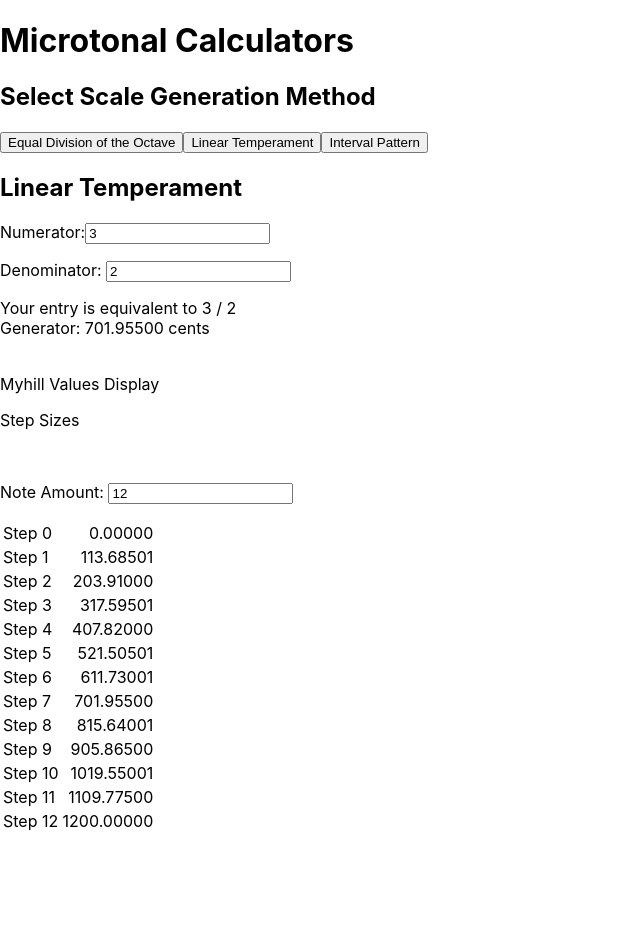
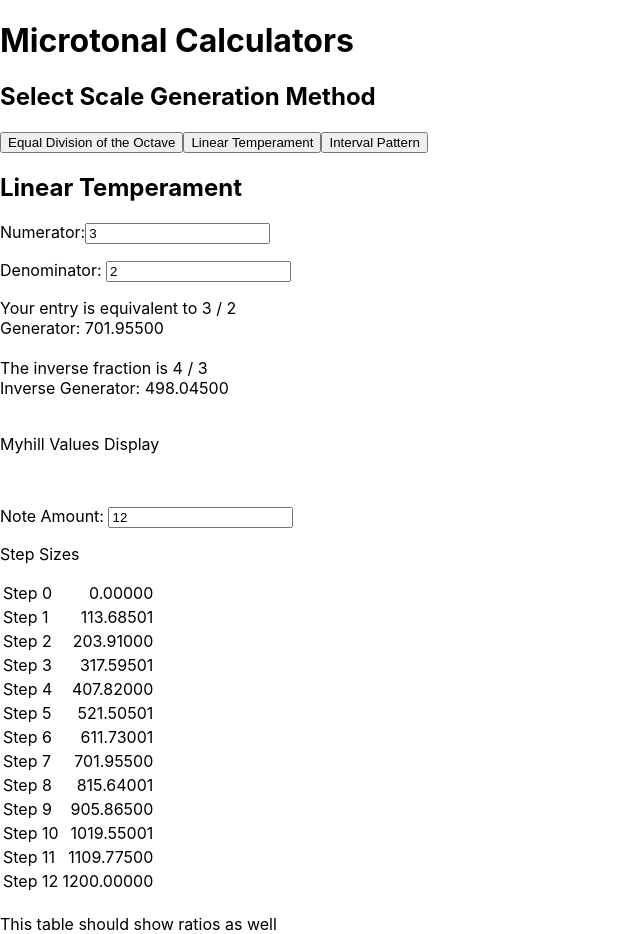
Before and after one commit to zzork/color-horizons-review-temp, a React (Create React App) app: page / in a window 1280 px wide. Both pictures are taken after a click on the button "Linear Temperament". Shown: the whole page, without its empty margins (0-640 px from the left). Before the commit the page ends 834 px from the top, so only its background shows below. Built offline with nearby package versions, Linux system fonts and the light colour scheme.

Commit message:
continuing through calc lt first section

```diff
--- a/src/components/CalcLT.js
+++ b/src/components/CalcLT.js
@@ -77,7 +77,6 @@ export const CalcLT = ({ stateData, setStateData }) => {
       />
       <br />
       <p>Myhill Values Display</p>
-      <p>Step Sizes</p>
       <br />
       <p>
         Note Amount:{" "}
@@ -88,11 +87,14 @@ export const CalcLT = ({ stateData, setStateData }) => {
           defaultValue={stateData[1].noteTotal}
         ></input>
       </p>
+      <p>Step Sizes</p>
       <CalcLTTable
         numerator={stateData[1].calculatedNumerator}
         denominator={stateData[1].calculatedDenominator}
         noteAmount={stateData[1].noteTotal}
       />
+      <br />
+      This table should show ratios as well
     </div>
   );
 };
--- a/src/components/CalcLTReadout.js
+++ b/src/components/CalcLTReadout.js
@@ -1,4 +1,4 @@
-import setLTEquivalentFraction from "../util/setLTEquivalentFraction";
+import getSimplestFraction from "../util/getSimplestFraction";
 import { GetGenerator } from "./GetGenerator";
 
 export const CalcLTReadout = ({
@@ -15,16 +15,32 @@ export const CalcLTReadout = ({
     return <InvalidState numerator={numerator} denominator={denominator} />;
   }
 
-  setLTEquivalentFraction(numerator, denominator, setStateData);
+  const equivalentFraction = getSimplestFraction(numerator, denominator);
+  const inverseFraction = getSimplestFraction(
+    equivalentFraction[1] * 2,
+    equivalentFraction[0]
+  );
 
   return (
     <div>
       <div>
-        Your entry is equivalent to {numerator} / {denominator}
-      </div>
-      <div>
+        Your entry is equivalent to {equivalentFraction[0]} /{" "}
+        {equivalentFraction[1]}
+        <br />
         Generator:{" "}
-        <GetGenerator numerator={numerator} denominator={denominator} /> cents
+        <GetGenerator
+          numerator={equivalentFraction[0]}
+          denominator={equivalentFraction[1]}
+        />
+        <br />
+        <br />
+        The inverse fraction is {inverseFraction[0]} / {inverseFraction[1]}
+        <br />
+        Inverse Generator:{" "}
+        <GetGenerator
+          numerator={inverseFraction[0]}
+          denominator={inverseFraction[1]}
+        />
       </div>
     </div>
   );
--- /dev/null
+++ b/src/util/getSimplestFraction.js
@@ -0,0 +1,70 @@
+const getSimplestFraction = (numerator, denominator, getStateData) => {
+  // without these two steps, was only evaluating first character in while loop (?)
+  numerator = parseInt(numerator);
+  denominator = parseInt(denominator);
+
+  // ensure numerator larger than denominator
+  while (numerator <= denominator) {
+    numerator *= 2;
+  }
+
+  // let keepReducing = true;
+  // if (numerator % denominator === 0 || denominator % numerator === 0) {
+  //   numerator = 2;
+  //   denominator = 1;
+  //   keepReducing = false;
+  // }
+
+  // get all factors of num
+  let numeratorGCFList = [];
+  for (let i = 2; i < numerator / 2 + 1; i++) {
+    if (numerator % i === 0) {
+      numeratorGCFList.push(i);
+    }
+  }
+
+  // get all factors of den
+  let denominatorGCFList = [];
+  for (let i = 2; i < denominator / 2 + 1; i++) {
+    if (denominator % i === 0) {
+      denominatorGCFList.push(i);
+    }
+  }
+
+  // create a list of what factors are in both
+  let gcfList = numeratorGCFList.filter((factor) =>
+    denominatorGCFList.includes(factor)
+  );
+  let gcf = Math.max(...gcfList);
+
+  // divide each by greatest common factors
+  if (gcf >= 2) {
+    numerator /= gcf;
+    denominator /= gcf;
+  }
+
+  // get numerator to lowest value
+  while (denominator * 2 < numerator) {
+    if (numerator % 2 === 0) {
+      numerator /= 2;
+    } else break;
+  }
+
+  // get denominator to closest value to numerator that is equivalent
+  while (denominator * 2 < numerator) {
+    if (denominator * 2 < numerator) {
+      denominator *= 2;
+    } else break;
+  }
+
+  // reduce if both divisible by 2
+  while (numerator % 2 === 0 && denominator % 2 === 0) {
+    numerator /= 2;
+    denominator /= 2;
+  }
+
+  const returnList = [numerator, denominator];
+  return returnList;
+};
+
+export default getSimplestFraction;
--- a/src/util/setLTEquivalentFraction.js
+++ /dev/null
@@ -1,54 +0,0 @@
-const setLTEquivalentFraction = (numerator, denominator, setStateData) => {
-  // without these two steps, was only evaluating first character in while loop (?)
-  numerator = parseInt(numerator);
-  denominator = parseInt(denominator);
-
-  while (numerator <= denominator) {
-    numerator *= 2;
-  }
-
-  let keepReducing = true;
-  if (numerator % denominator === 0 || denominator % numerator === 0) {
-    numerator = 2;
-    denominator = 1;
-    keepReducing = false;
-  }
-
-  if ((keepReducing = true)) {
-    let numeratorGCFList = [];
-    for (let i = 2; i < numerator / 2 + 1; i++) {
-      if (numerator % i === 0) {
-        numeratorGCFList.push(i);
-      }
-    }
-
-    let denominatorGCFList = [];
-    for (let i = 2; i < denominator / 2 + 1; i++) {
-      if (denominator % i === 0) {
-        denominatorGCFList.push(i);
-      }
-    }
-
-    let gcfList = numeratorGCFList.filter((factor) =>
-      denominatorGCFList.includes(factor)
-    );
-    let gcf = Math.max(...gcfList);
-
-    if (gcf >= 2) {
-      numerator /= gcf;
-      denominator /= gcf;
-    }
-
-    while (denominator * 2 < numerator) {
-      if (numerator % 2 === 0) {
-        numerator /= 2;
-      } else break;
-    }
-
-    // needs the map stateData code from elsewhere
-    // setCalculatedNumerator(numerator);
-    // setCalculatedDenominator(denominator);
-  }
-};
-
-export default setLTEquivalentFraction;
```
